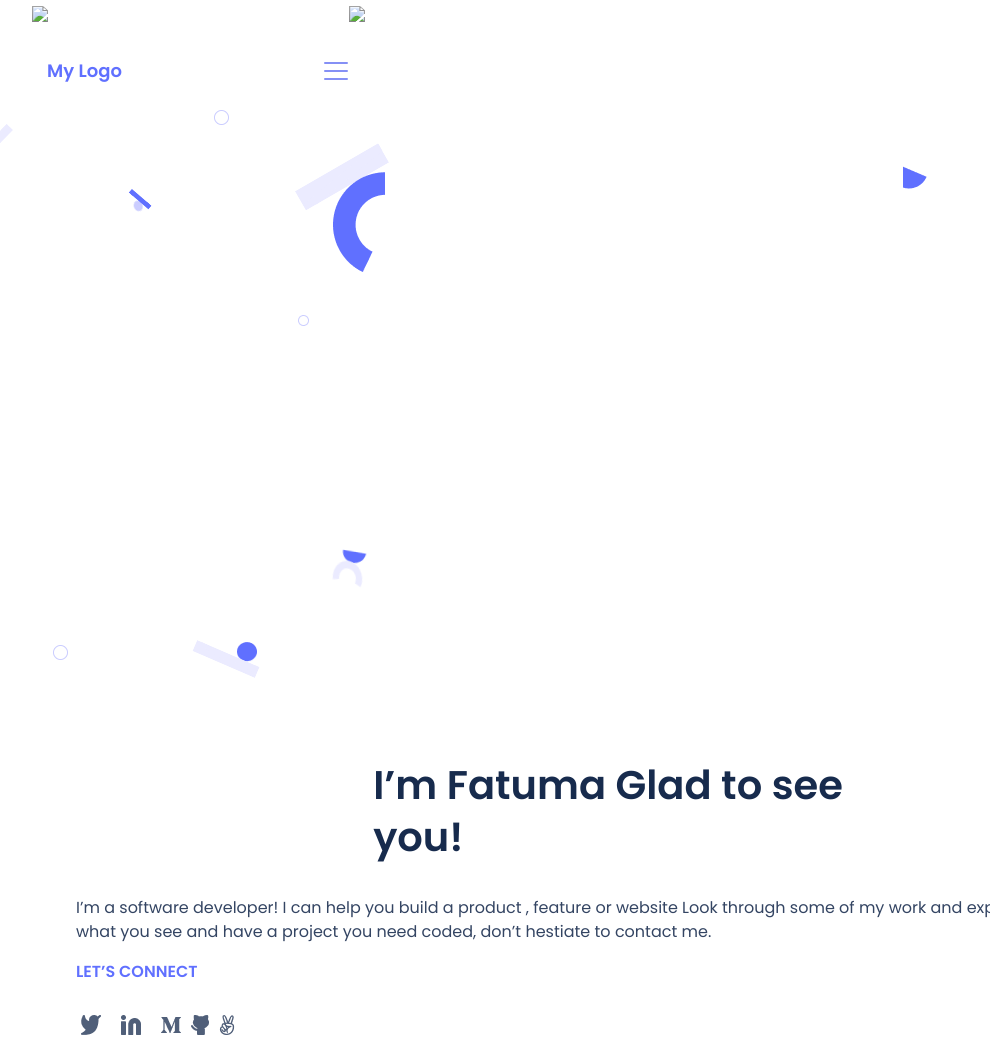
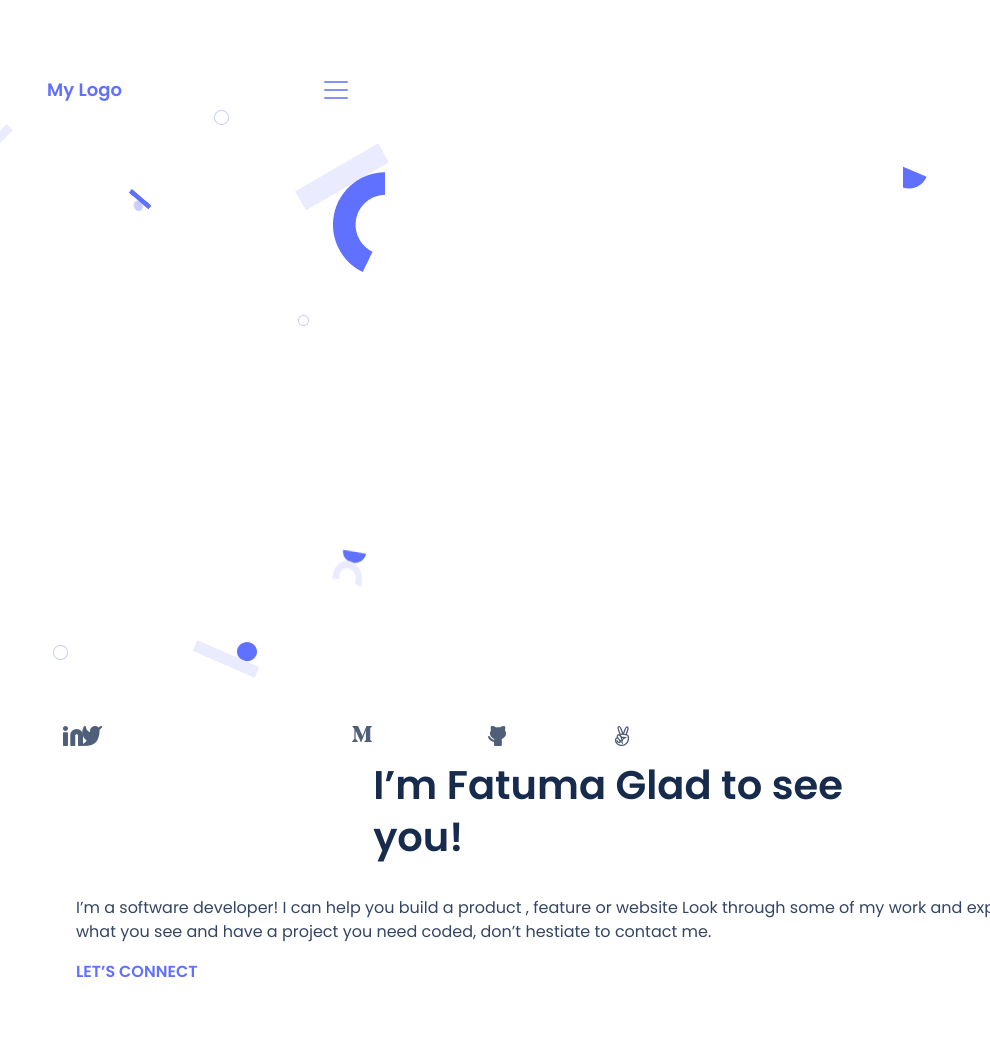
Before and after one commit to frempongdev/portfolio, a website: page index.html in a window 1280 px wide. Shown: the whole page, without its empty margins (0-990 px from the left). Drawn offline with nearby package versions, Linux system fonts and the light colour scheme.

Commit message:
social-media icons update

```diff
--- a/index.html
+++ b/index.html
@@ -16,11 +16,6 @@
 
   <header>
     <appbar class="appbar">
-              <ul class="status">
-                  <li><img src="vectors/Time Style.png"></img></li>
-                  <li><img src="vectors/Group 3.svg"></img>
-                  </li>
-              </ul>
 
         <nav class="appbar  navbar navbar-light fixed-top">
           <div class="container-fluid">
@@ -60,14 +55,16 @@
       <p id="p1">I’m a software developer! I can help you build a product , feature or website Look through some of my work and experience! If you like what you see and have a project you need coded, don’t hestiate to contact me.</p>
       <p id="p2">LET’S CONNECT</p>
 
-      <div class="icons">
-         <a href="#"><img class="icon icon1"  src="vectors/Vector4.png"></a>
-         <a href="#"><img class="icon icon2"  src="vectors/vector2.png"></a>
-         <a href="#"><img class="icon icon3"  src="vectors/Vector5.png"></a>
-         <a href="#"><img class="icon icon4"   src="vectors/Vector1.png"></a>
-         <a href="#"><img class="icon icon5"   src="vectors/Vector3.png"></a>
+    <div class="socialmedia">
+      <ul class="icons">
+         <li><a href="#"><img class="icons icon1"  src="vectors/Vector4.png"></a> </li>
+        <li><a href="#"><img class="icons icon2"  src="vectors/Linkedin icon.svg"></a> </li>
+        <li><a href="#"><img class="icons icon3"  src="vectors/Vector5.png"></a> </li>
+        <li> <a href="#"><img class="icons icon4"  src="vectors/Vector1.png"></a> </li>
+        <li> <a href="#"><img class="icons icon5"  src="vectors/Vector3.png"></a></li>
 
-         </div>
+      </ul>
+    </div>
     </section>
   </div>
 
@@ -90,6 +87,8 @@
     </ul>
   </section>
 
+
+
   <script src="https://cdn.jsdelivr.net/npm/bootstrap@5.2.3/dist/js/bootstrap.bundle.min.js" integrity="sha384-kenU1KFdBIe4zVF0s0G1M5b4hcpxyD9F7jL+jjXkk+Q2h455rYXK/7HAuoJl+0I4" crossorigin="anonymous"></script>
 
 
--- a/styles.css
+++ b/styles.css
@@ -9,30 +9,26 @@ html * {
   left: 0;
   top: 0;
   display: flex;
-  flex-direction: column;
-}
+ }
 
 .navbar .nav-container {
   margin-left: 10%;
 }
 
-.appbar .status {
-  display: flex;
-  flex-direction: row;
-  justify-content: space-between;
-  margin-right: 10px;
-  top: 10px;
-}
 
 .icons {
   display: flex;
   flex-direction: row;
   align-items: center;
   flex: 1;
+  justify-content: flex-start;
+
+
+
 }
 
 .icon {
-  padding: 5px;
+  padding: 10px;
 }
 
 .navbar-toggler {
@@ -115,7 +111,46 @@ ul {
   color: #172b4d;
   margin-left: 0%;
 }
+.socialmedia{
+  width: 170.17px;
+  height: 20px;
+}
+.icon1{
+position: absolute;
+left: 6.4%;
+right: 88.27%;
+top: 90.81%;
+bottom: 18.88%;
+}
+.icon2{
+  position: absolute;
+  width: 20px;
+  height: 20px;
+  left: 63px;
+  top: 90.81%;
+}
+.icon3{
+  position: absolute;
+left: 27.47%;
+right: 67.2%;
+top: 90.81%;
+bottom: 19.21%;
+}
+.icon4{
+  position: absolute;
+left: 38.13%;
+right: 57.07%;
+top: 90.81%;
+bottom: 18.87%;
 
+}
+.icon5{
+  position: absolute;
+left: 48%;
+right: 48.22%;
+top: 90.81%;
+bottom: 18.87%;
+}
 h1 {
   width: 327px;
   height: 150px;
```
Also changed, not shown: vectors/Linkedin icon.svg (added).
